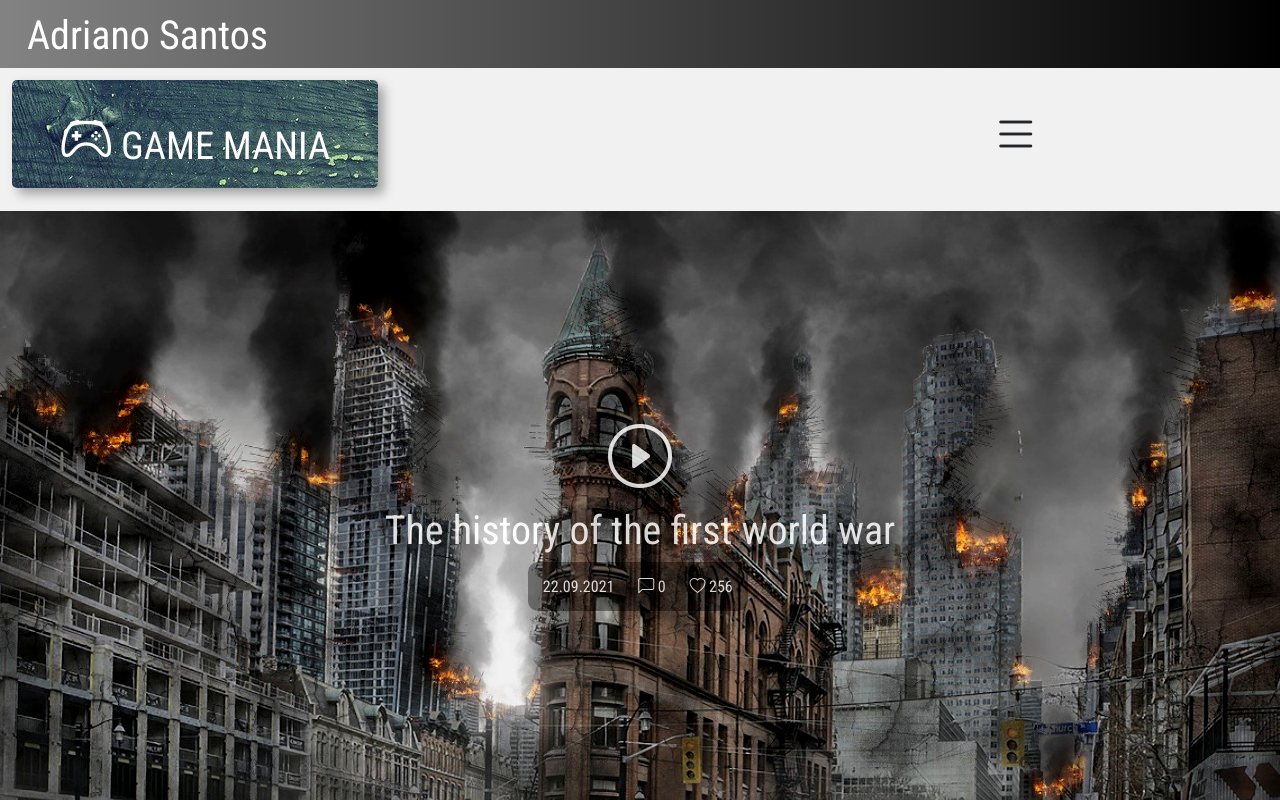
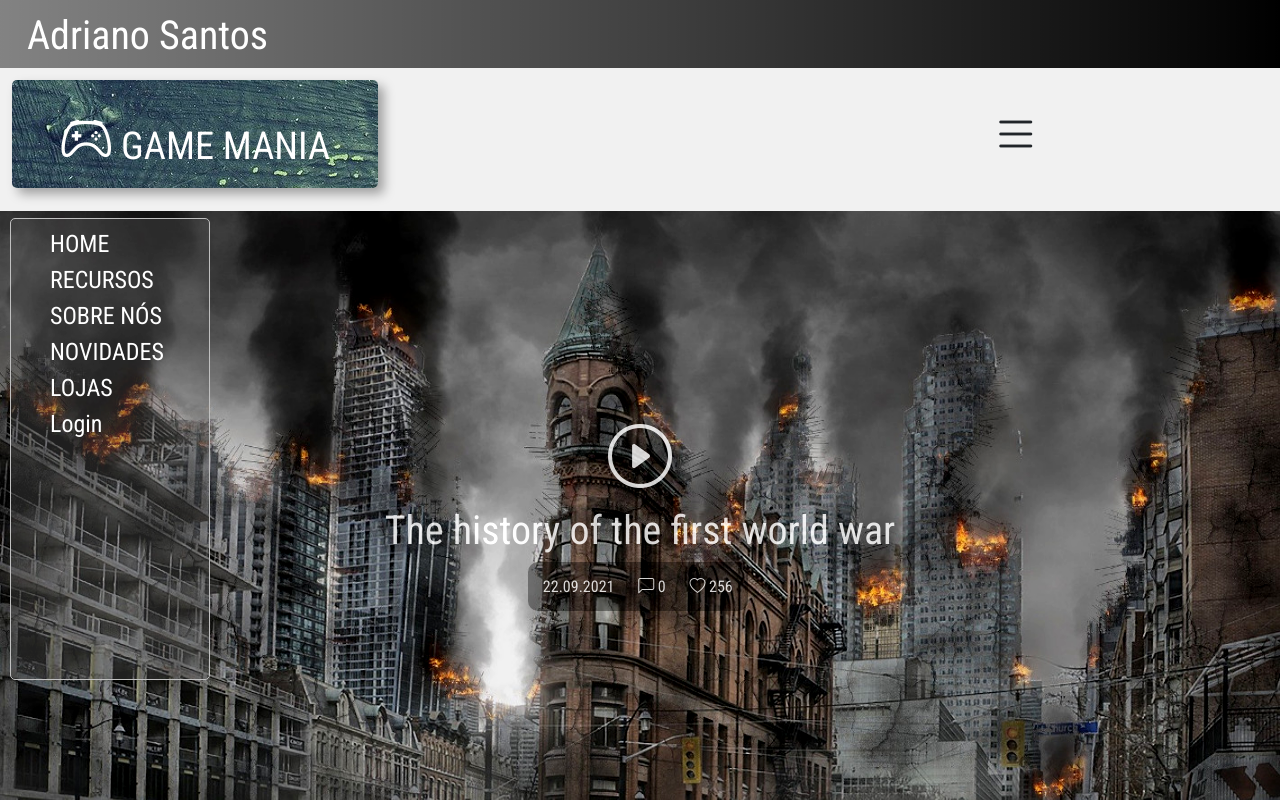
Before and after one commit to adriano91santos/meu-site-game-mania, a plain HTML site: page index.html in a window 1280 px wide. Both pictures are taken after a click on the element 1015 px from the left and 136 px from the top of the page. Shown: the top 800 px of the page. Drawn offline with nearby package versions, Linux system fonts and the light colour scheme.

Commit message:
inseri js

```diff
--- a/css/style.css
+++ b/css/style.css
@@ -195,10 +195,22 @@ nav a {
     top: 95px;
     left: -200px;
     width: 200px;
-    height: 400px;
+    height: 462px;
     background-color: snow;
     border: 1px silver solid;
     transition: 0.5s ease-in;
+    border-radius: 5px;
+}
+
+#menu-slide nav ul {
+    list-style: none;
+}
+
+#menu-slide.slide-menu-show {
+    left: 10px;
+    margin-top: 123px;
+    background-color: rgba(90, 90, 90, 0.349);
+    padding: 7px;
 }
 
 /* Ajustes de resposividade */
--- a/index.html
+++ b/index.html
@@ -136,16 +136,17 @@
                 </div>
             </div>
         </div>
+    <!-- Seção rodapé -->
     </footer>
     <div id="menu-slide">
         <nav>
           <ul>
-            <li><a href="jogos.html">Jogos</a></li>
-            <li><a href="#">Hardware</a></li>
-            <li><a href="#">Celulares</a></li>
-            <li><a href="#">PC Gamer</a></li>
-            <li><a href="#">Contato</a></li>
-            <li><a href="#">Login</a></li>
+            <li><a href="#" style="text-decoration: none; color: white;">HOME</a></li>
+            <li><a href="#" style="text-decoration: none; color: white;">RECURSOS</a></li>
+            <li><a href="#" style="text-decoration: none; color: white;">SOBRE NÓS</a></li>
+            <li><a href="#" style="text-decoration: none; color: white;">NOVIDADES</a></li>
+            <li><a href="#" style="text-decoration: none; color: white;">LOJAS</a></li>
+            <li><a href="#" style="text-decoration: none; color: white;">Login</a></li>
           </ul>
         </nav>
       </div>
```
